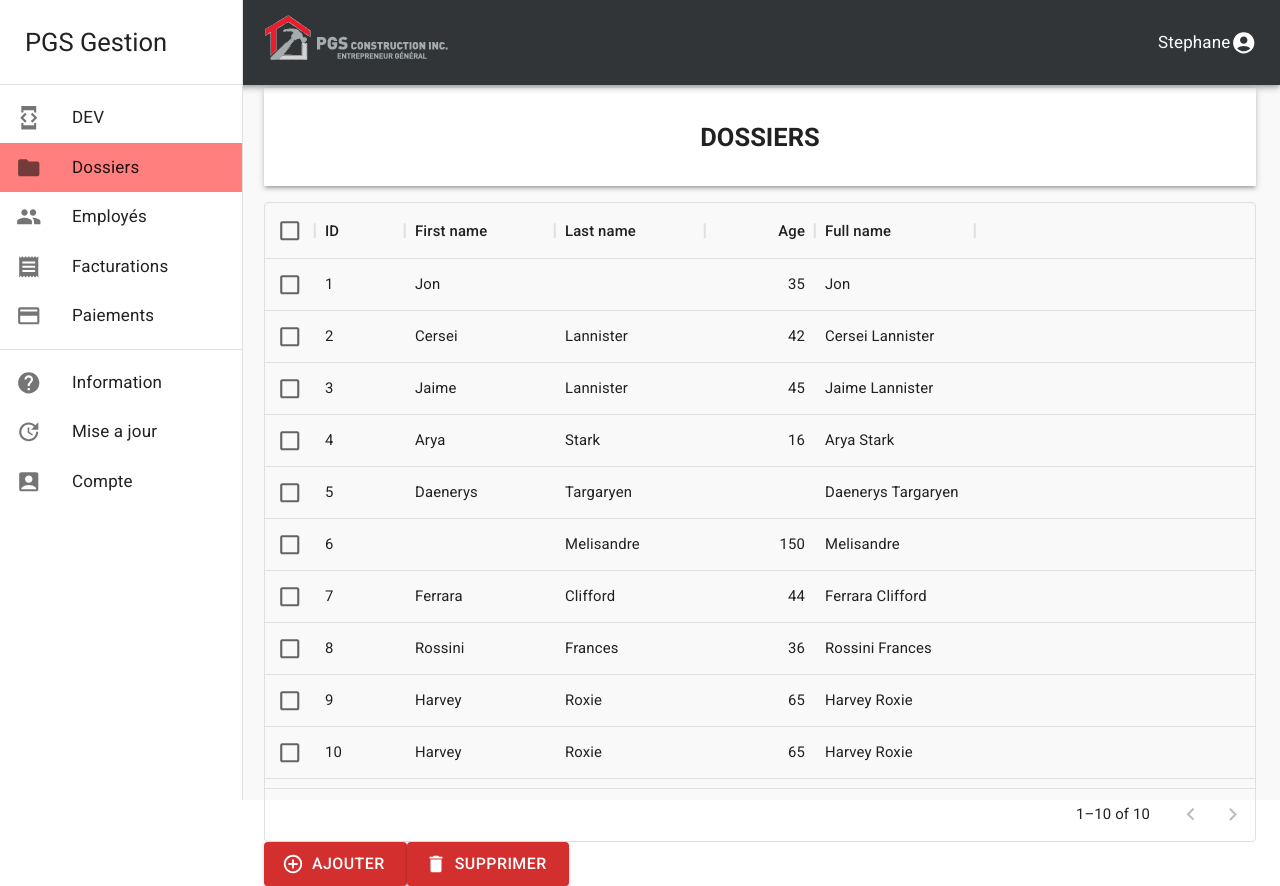
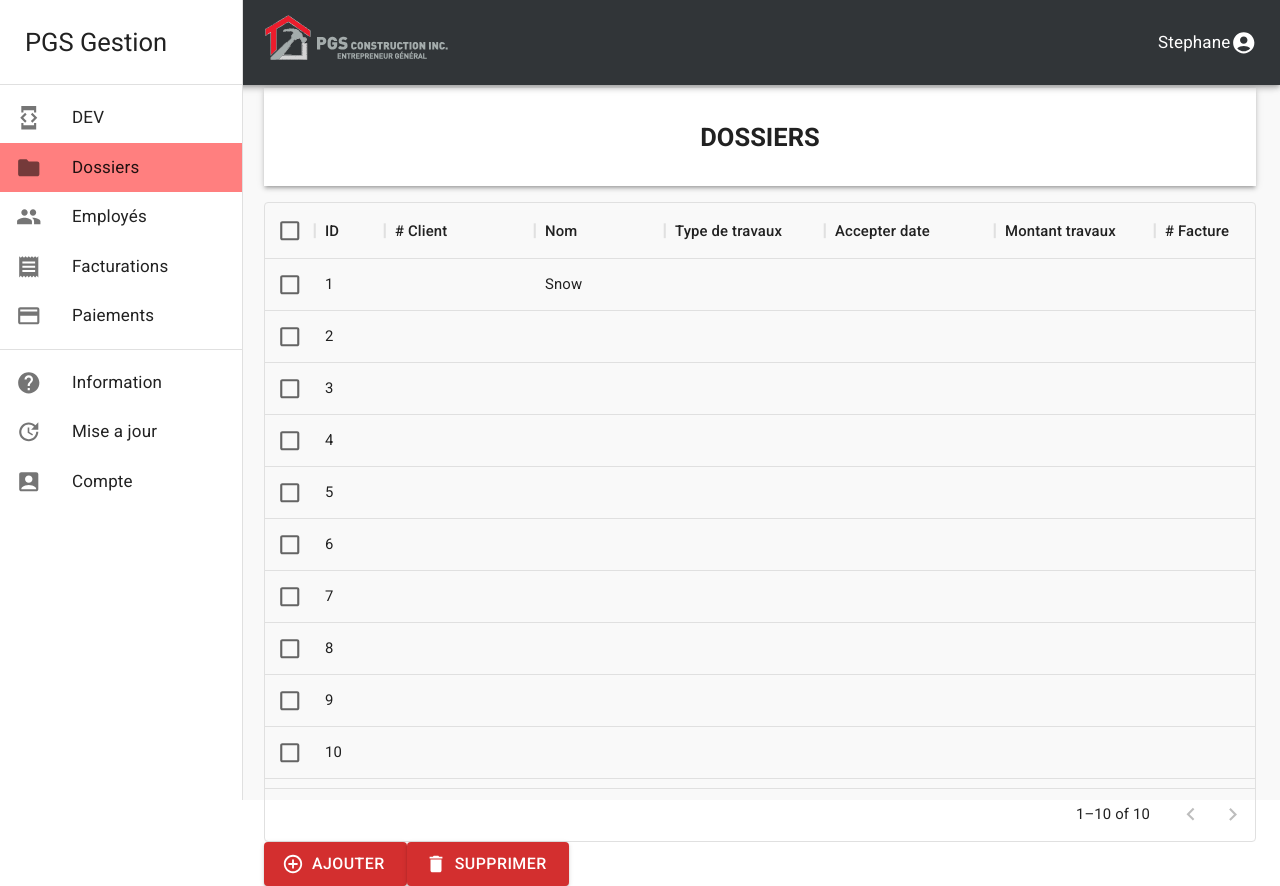
Before and after one commit to mlcoding111/PGS-GESTION, a React (Create React App) app in the folder client/: page /dossiers in a window 1280 px wide. Built offline with nearby package versions, Linux system fonts and the light colour scheme; no server answers.

Commit message:
Moved some Columns and Form Field in a proper folder. Updated Columns import for each section to be cleaner

```diff
--- a/client/src/Components/Reusable/Grid.js
+++ b/client/src/Components/Reusable/Grid.js
@@ -64,7 +64,7 @@ export default function Grid({col, data}) {
           {console.log(data)}
             <DataGrid
               rows={rows} // Need to be data
-              columns={columns}
+              columns={col}
               pageSize={10}
               rowsPerPageOptions={[10]}
               checkboxSelection
--- a/client/src/Components/pages/Facturations/FacturationsGrid.js
+++ b/client/src/Components/pages/Facturations/FacturationsGrid.js
@@ -1,11 +1,11 @@
 import React from "react";
 import Grid from '../../Reusable/Grid'
-import {Columns} from '../../../utils/gridColumns'
+import { Facturations as FacturationData } from "../../../utils/Sections/Facturations";
 
 export default function Facturation() {
   return (
     <>
-      <Grid col={Columns.facturations}/>
+      <Grid col={FacturationData.GridColumns}/>
     </>
   );
 }
--- a/client/src/Components/pages/Paiements/PaiementsGrid.js
+++ b/client/src/Components/pages/Paiements/PaiementsGrid.js
@@ -1,11 +1,11 @@
 import React from "react";
 import Grid from '../../Reusable/Grid'
-import {Columns} from '../../../utils/gridColumns'
+import { Paiements as PaiementData } from "../../../utils/Sections/Paiements";
 
 export default function Paiements() {
   return (
     <>
-      <Grid col={Columns.paiements}/>
+      <Grid col={PaiementData.GridColumn}/>
     </>
   );
 }
--- a/client/src/utils/Sections/Dossier.js
+++ b/client/src/utils/Sections/Dossier.js
@@ -1,5 +1,5 @@
-import { Columns } from "../gridColumns";
-import { FormFields } from "../formFields";
+import { Columns } from "../Grid/Columns";
+import { FormFields } from "../Form/formFields";
 
 export class Dossier{
     static get GridColumns(){
--- a/client/src/utils/Sections/Employee.js
+++ b/client/src/utils/Sections/Employee.js
@@ -1,5 +1,5 @@
-import { Columns } from "../gridColumns";
-import { FormFields } from "../formFields";
+import { Columns } from "../Grid/Columns";
+import { FormFields } from "../Form/formFields";
 
 export class Employee{
     static get GridColumns(){
--- a/client/src/utils/Sections/Facturations.js
+++ b/client/src/utils/Sections/Facturations.js
@@ -1,5 +1,5 @@
-import { Columns } from "../gridColumns";
-import { FormFields } from "../formFields";
+import { Columns } from "../Grid/Columns";
+import { FormFields } from "../Form/formFields";
 
 export class Facturations{
     static get GridColumns(){
--- a/client/src/utils/Sections/Paiements.js
+++ b/client/src/utils/Sections/Paiements.js
@@ -1,5 +1,5 @@
-import { Columns } from "../gridColumns";
-import { FormFields } from "../formFields";
+import { Columns } from "../Grid/Columns";
+import { FormFields } from "../Form/formFields";
 
 export class Paiements{
     static get GridColumns(){
```
Also changed, not shown: client/src/utils/Form/formFields.js (renamed from client/src/utils/formFields.js), client/src/utils/Grid/Columns.js (renamed from client/src/utils/gridColumns.js), 1 other file (tests, documents, lock files or other folders).
